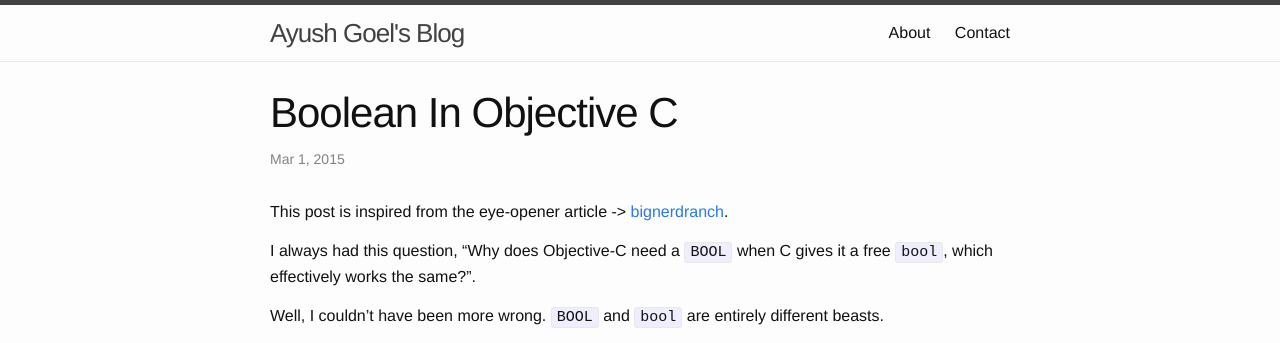
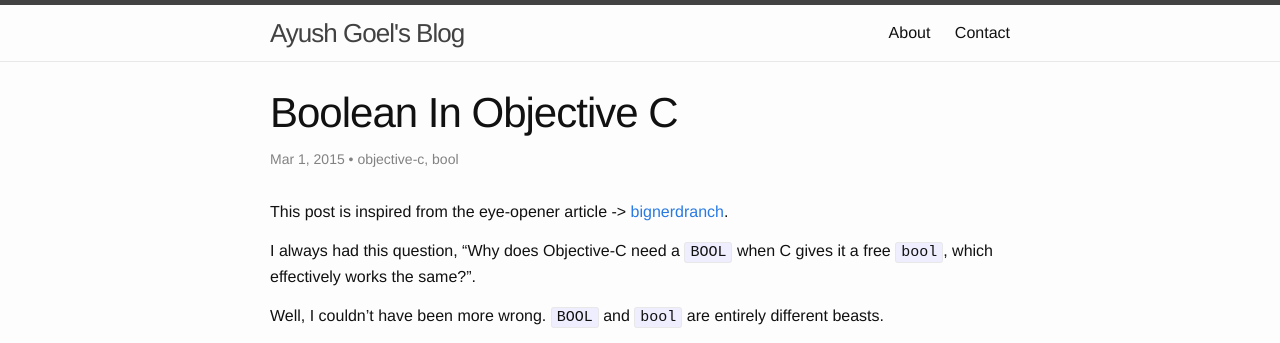
Before and after one commit to ayushgoel/ayushgoel.github.io, a Jekyll site: the page built from _posts/2015-03-01-boolean-in-objective-c.md, in a window 1280 px wide. Shown: the top 343 px of the page. Built offline with Jekyll 4.4.1, drawn with Linux system fonts in a browser that asks for light colours.

Commit message:
Show tags along with date

```diff
--- a/_layouts/post.html
+++ b/_layouts/post.html
@@ -5,7 +5,7 @@
 
   <header class="post-header">
     <h1 class="post-title">{{ page.title }}</h1>
-    <p class="post-meta">{{ page.date | date: "%b %-d, %Y" }}{% if page.author %} • {{ page.author }}{% endif %}{% if page.meta %} • {{ page.meta }}{% endif %}</p>
+    <p class="post-meta">{{ page.date | date: "%b %-d, %Y" }}{% if page.author %} • {{ page.author }}{% endif %}{% if page.meta %} • {{ page.meta }}{% endif %} {% if page.tags != empty %} • {{ page.tags | join: ", " }} {% endif %}</p>
   </header>
 
   <article class="post-content">
```
